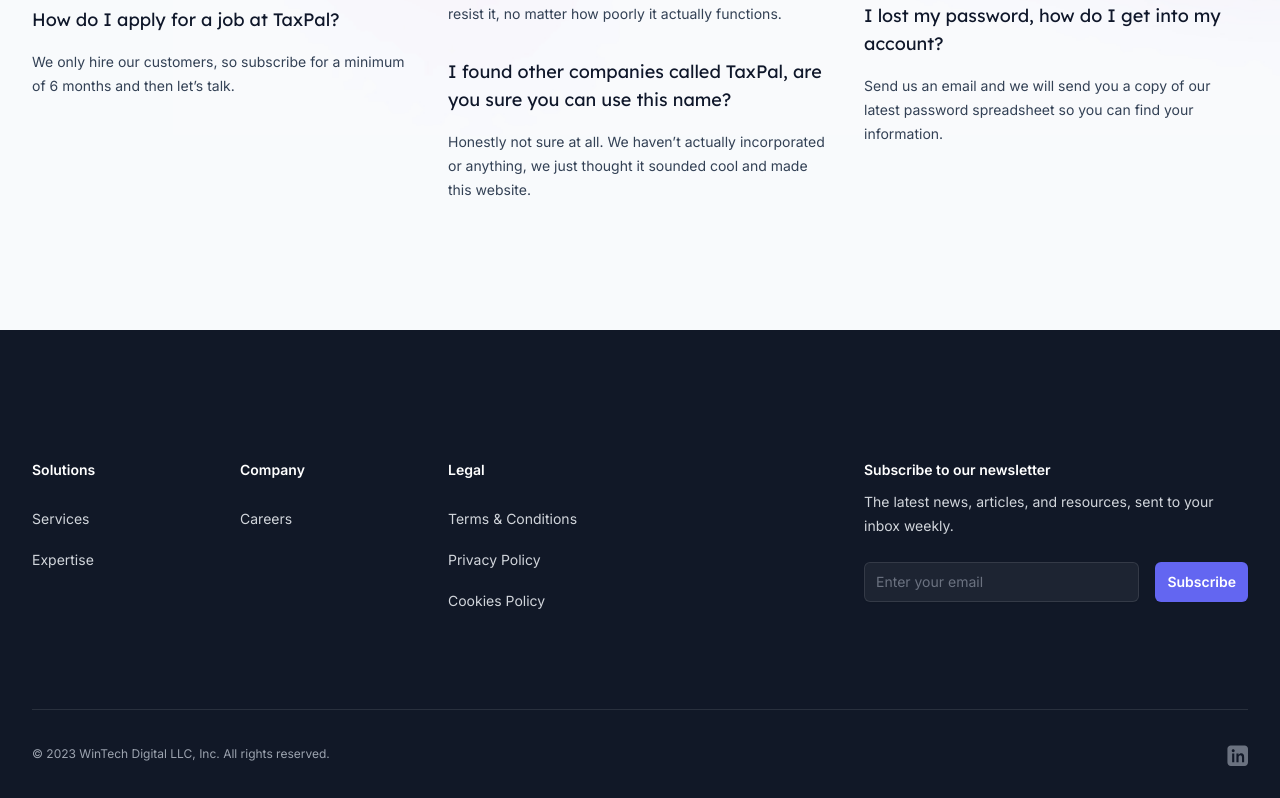
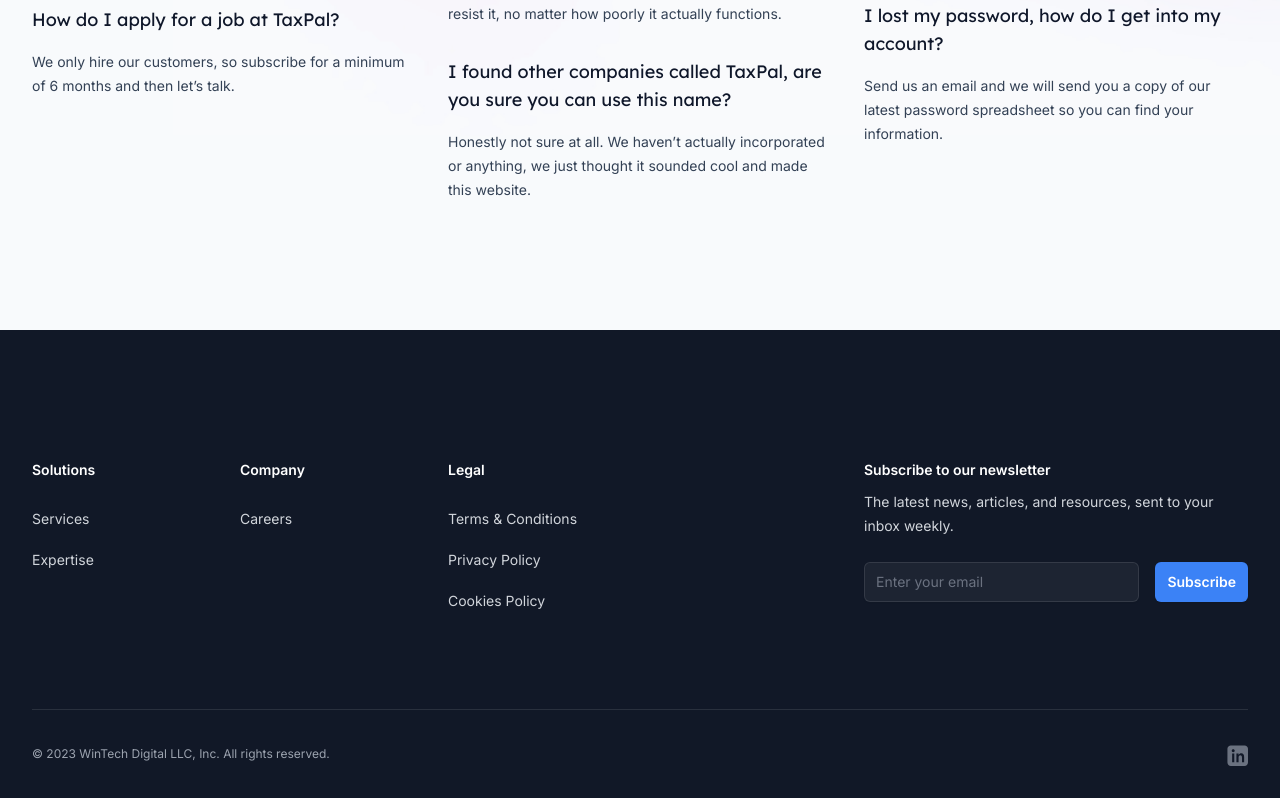
Before and after one commit to wtechdigital/wtech-co, a Next.js app: page / in a window 1280 px wide. Shown: the part 5662-6460 px from the top of the page. Built offline with nearby package versions, Linux system fonts and the light colour scheme.

Commit message:
Button fix in footer

```diff
--- a/src/components/Footer.jsx
+++ b/src/components/Footer.jsx
@@ -108,7 +108,7 @@
               <div className="mt-4 sm:ml-4 sm:mt-0 sm:flex-shrink-0">
   <button
     type="submit"
-                  className="flex w-full items-center justify-center rounded-md bg-indigo-500 px-3 py-2 text-sm font-semibold text-white shadow-sm hover:bg-indigo-400 focus-visible:outline focus-visible:outline-2 focus-visible:outline-offset-2 focus-visible:outline-indigo-500"
+    className="flex w-full items-center justify-center rounded-md bg-blue-500 px-3 py-2 text-sm font-semibold text-white shadow-sm hover:bg-blue-400 focus:outline-none focus:ring-2 focus:ring-blue-500 focus:ring-opacity-50"
   >
     Subscribe
   </button>
```
Lines whose indentation alone changed are shown as unchanged.
